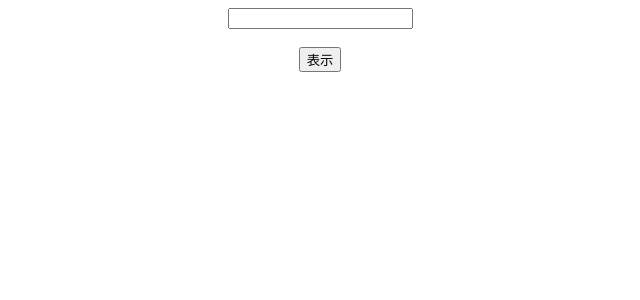
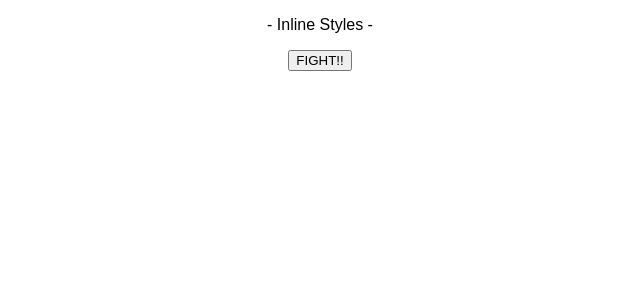
Before and after one commit to yuta-ushijima/react-reStudy-advanced, a React (Create React App) app: page / in a window 1280 px wide. Shown: the top 300 px of the page, without its empty margins (320-960 px from the left). Built offline with nearby package versions, Linux system fonts and the light colour scheme.

Commit message:
initial commit

```diff
--- a/src/App.js
+++ b/src/App.js
@@ -1,25 +1,12 @@
 import { useState, useCallback, useMemo } from "react";
 import { ChildArea } from "./ChildArea";
+import { InlineStyle } from "./components/InlineStyle";
 import "./styles.css";
 
 export default function App() {
-  console.log("App");
-  const [text, setText] = useState("");
-  const [open, setOpen] = useState(false);
-
-  const onClickOpen = () => setOpen(!open);
-  const onChangeText = (e) => setText(e.target.value);
-  const onClickClose = useCallback(() => setOpen(false), [setOpen]);
-  const temp = useMemo(() => 1 + 3, []);
-  console.log(temp);
-
   return (
     <div className="App">
-      <input value={text} onChange={onChangeText} />
-      <br />
-      <br />
-      <button onClick={onClickOpen}>表示</button>
-      <ChildArea open={open} onClickClose={onClickClose} />
+      <InlineStyle />
     </div>
   );
 }
--- /dev/null
+++ b/src/components/InlineStyle.jsx
@@ -0,0 +1,8 @@
+export const InlineStyle = () => {
+  return (
+    <div>
+      <p>- Inline Styles -</p>
+      <button>FIGHT!!</button>
+    </div>
+  );
+};
```
